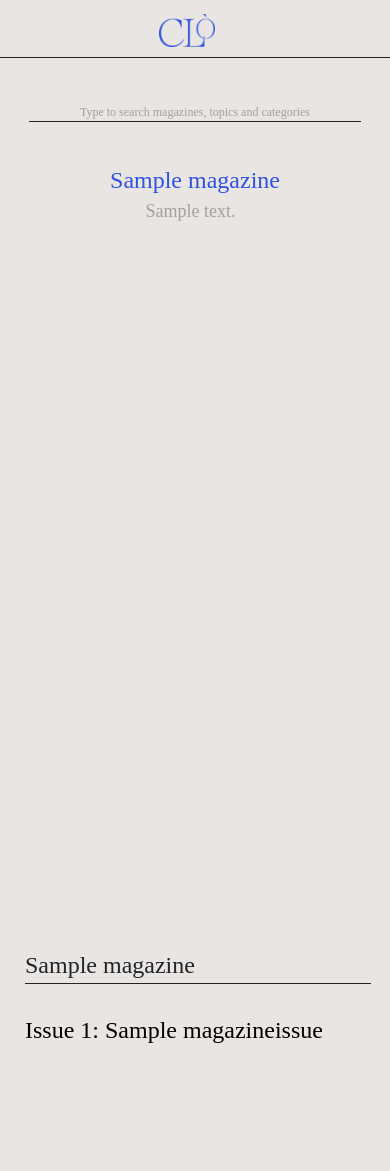
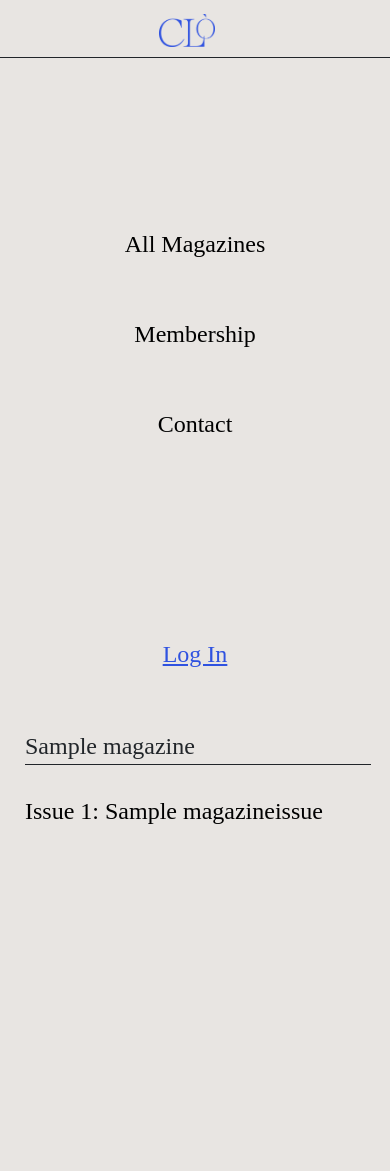
Before and after one commit to AaronMilne19/Clo, a Django app: page /1/ in a window 390 px wide; the page is wider, and only the part inside the window is pictured. Shown: the top 1171 px of that part. Run offline with Django 3.2, Linux system fonts and the light colour scheme; tables that the repository leaves empty hold one stand-in row (values such as "Sample post"); grey boxes marked "Sample" are stand-in pictures; some libraries are stand-ins or nearby versions; some web fonts are replaced.

Commit message:
Altered homepage slightly, added myprofile and mymag links to membership dropdown, and separated the sidebar into a seperate file to be used in include tags throughout the site.

```diff
--- a/static/styles/home.css
+++ b/static/styles/home.css
@@ -9,11 +9,11 @@
 .mag-title{
     text-align: center;
     text-decoration:none;
-    color:black;
+    color:black !important;
 }
 
 .mag-title:hover {
-    color: #2F52E0;
+    color: #2F52E0 !important;
     transition: color 0.1s ease
 }
 
@@ -123,6 +123,10 @@
     color: #2F52E0;
 }
 
+.member-link {
+
+}
+
 .login {
     display:flex;
     align-items:center;
--- a/templates/magazine.html
+++ b/templates/magazine.html
@@ -17,29 +17,8 @@
 {% block content %}
 <div class="container py-0 px-0 mr-0 d-inline">
     <div class="row">
-        <div style="margin-top:50px; min-height:100vh;" class="col-sm-4 pt-3 px-0">
-            <div class="d-flex justify-content-center">
-                <div style="min-width:80%;" class="border-bottom border-dark border-1 mx-2 mb-4 py-0 d-flex align-items-end justify-content-center">
-                    <div style="text-align:center;" class="card-title mb-0 xsml-txt gry-txt">Type to search magazines, topics and categories</div>
-                </div>
-            </div>
-            {% for magazine in magazines %}
-            <div class="card text-center mb-3 border-0 mag-box">
-                <div class="card-body">
-                    {% if magazine.id != this.id %}
-                        <a href="{% url 'home:magazine' magazine.id %}" class="card-title mag-title" id="{{magazine.id}}">{{magazine.title}}</a>
-                    {% else %}
-                        <a href="{% url 'home:home' %}" class="card-title mag-title" id="{{magazine.id}}">{{magazine.title}}</a>
-                    {% endif %}
-
-                    <div class="card-text gry-txt sml-txt">
-                        {% for hashtag in magazine.hashtag_set.all%}
-                            {{ hashtag }} &#160
-                        {%  endfor %}
-                    </div>
-                </div>
-            </div>
-            {% endfor %}
+        <div style="min-height: 80vh;" class="col-sm-4 pt-3 px-0">
+            {% include "sidebar.html" %}
         </div>
 
         <div class="col-sm border-start border-dark border-1 d-flex" id="mainbox">
--- /dev/null
+++ b/templates/sidebar.html
@@ -0,0 +1,63 @@
+<div style="flex-direction:column; height:100%" class="d-flex justify-content-between">
+    <div class="accordion d-flex justify-content-center">
+        <div class="accordion-item" id="Magazines">
+            <a class="accordion-link" href="#Magazines">
+                All Magazines
+            </a>
+
+            <div class="answer">
+                <div class="d-flex justify-content-center">
+                    <div style="min-width:80%;" class="border-bottom border-dark border-1 mx-2 mb-4 py-0 d-flex align-items-end justify-content-center">
+                        <div style="text-align:center;" class="card-title mb-0 xsml-txt gry-txt">Type to search magazines, topics and categories</div>
+                    </div>
+                </div>
+                {% for magazine in magazines %}
+                <div class="card text-center mb-3 border-0 mag-box">
+                    <div class="card-body">
+                        <a href="{% url 'home:magazine' magazine.id %}" class="card-title mag-title" id="{{magazine.id}}">{{magazine.title}}</a>
+                        <div class="card-text gry-txt sml-txt">
+                            {% for hashtag in magazine.hashtag_set.all%}
+                            {{ hashtag }} &#160
+                            {%  endfor %}
+
+                        </div>
+                    </div>
+                </div>
+                {% endfor %}
+            </div>
+        </div>
+
+        <div class="accordion-item" id="Membership">
+            <a class="accordion-link" href="#Membership">
+                Membership
+            </a>
+
+            <div class="answer">
+                <div class="mag-box justify-content-center align-items-center">
+                    <a href="" class="card-title mag-title">My Profile</a>
+                </div>
+
+                <div class="mag-box justify-content-center align-items-center">
+                    <a href="" class="card-title mag-title">My Magazines</a>
+                </div>
+            </div>
+        </div>
+
+        <div class="accordion-item" id="Contact">
+            <a class="accordion-link" href="">
+                Contact
+            </a>
+        </div>
+    </div>
+
+    {% if user.is_authenticated %}
+    <div class="login">
+        <a class="lout" href="">Sign Out</a>
+    </div>
+    {% else %}
+    <div class="login">
+        <a class="lin" href="login">Log In</a>
+    </div>
+    {% endif %}
+
+</div>
```
Also changed, not shown: templates/home.html (+1 -62 lines).
